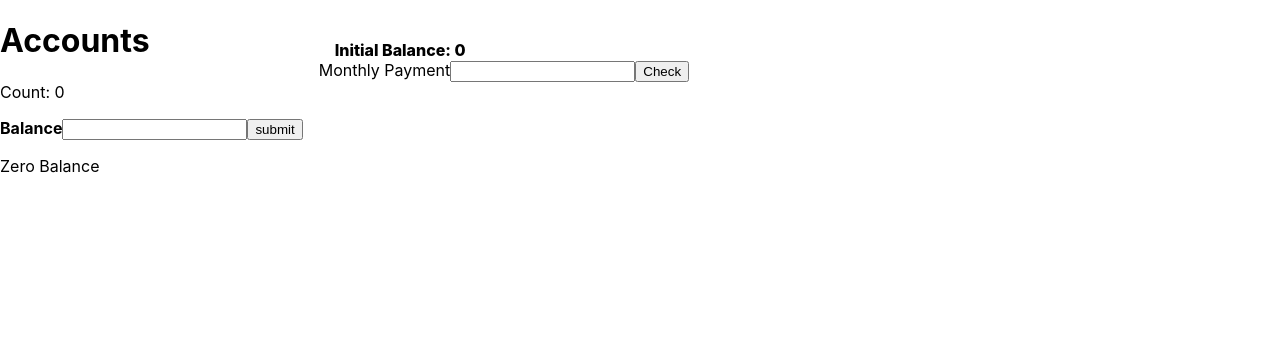
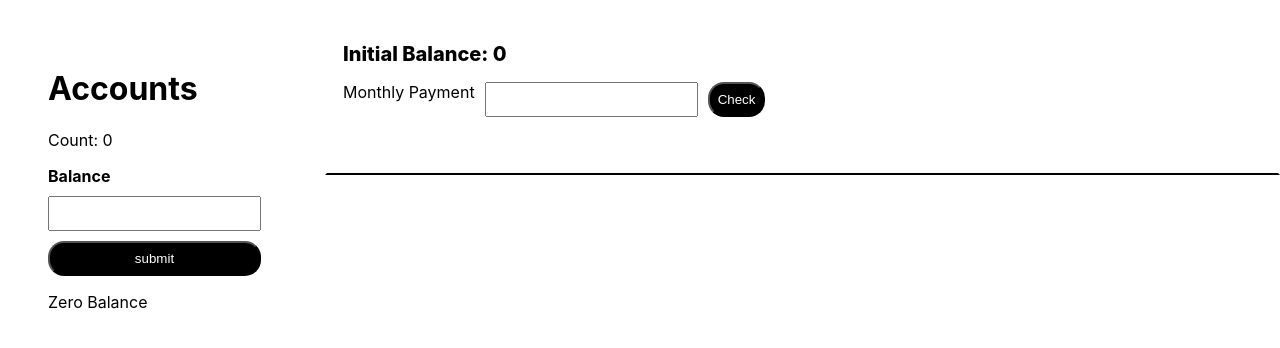
Before and after one commit to Ragesh-A/payment-log, a React (Create React App) app: page / in a window 1280 px wide. Shown: the top 348 px of the page. Built offline with nearby package versions, Linux system fonts and the light colour scheme.

Commit message:
UI updated

```diff
--- a/src/App.css
+++ b/src/App.css
@@ -4,20 +4,32 @@
 	width: 100%;
 	gap: 1rem;
 }
-.border-b-2 {
-  border-bottom: 2px;
+
+.font-bold {
+	font-weight: 800;
 }
-
-.border-black {
-  border-bottom: black;
+.text-2xl {
+	font-size: 1.25rem;
 }
-.font-bold{
-  font-weight: 800;
-} .text-2xl{
-  font-size: 1rem;
-} .my-3 {
+.my-3 {
 	margin: 0 1rem;
 }
 .py-2 {
 	padding: 2.5rem 0;
 }
+.flex {
+	display: flex;
+}
+button {
+	color: white;
+	background-color: black;
+	padding: 0.5rem;
+	border-radius: 1rem;
+}
+
+input {
+  padding: .5rem 1rem;
+}
+.content {
+   flex-grow: 1;
+}
--- a/src/App.js
+++ b/src/App.js
@@ -10,7 +10,7 @@ function App() {
 		<Provider store={store}>
 			<main className='app'>
 				<SideBar />
-				<div className=''>
+				<div className='content'>
 					<Header />
 					<LineGraph />
 				</div>
--- a/src/components/Header.jsx
+++ b/src/components/Header.jsx
@@ -1,6 +1,8 @@
 import React, { useEffect, useState } from 'react'
 import { useDispatch, useSelector } from 'react-redux'
 import { setMonthly } from '../store/features/userAccounts'
+
+import './header.css'
 
 const Header = () => {
   const [total, setTotal] = useState(0)
@@ -21,9 +23,9 @@ const Header = () => {
   }, [accounts])
 
   return (
-    <div className='border-b-2 border-black py-2' data-testid='header'>
+    <div className='header border-b-2 border-black py-2' data-testid='header'>
       <h3 className='font-bold text-2xl my-3'>Initial Balance: {total}</h3>
-      <div className="">
+      <div className="monthly-input-wrap">
         <label htmlFor="payment">Monthly Payment</label>
         <input
           type="number"
--- a/src/components/LineGraph.jsx
+++ b/src/components/LineGraph.jsx
@@ -12,6 +12,8 @@ import {
 import { useEffect, useState } from 'react';
 import { Line } from 'react-chartjs-2';
 import { useSelector } from 'react-redux';
+
+import './lineGraph.css'
 
 ChartJS.register(
 	CategoryScale,
@@ -33,13 +35,12 @@ const LineGraph = () => {
 		if (!monthlyPayment) return;
 		const total = accounts.reduce((acc, curr) => acc + curr.balance, 0);
     const newValues = [total];
-    const newLabel = []
+    const newLabel = [0]
     let balance = total;
-    let index = 0;
+    let index = 1;
     while (balance >= 0) {
-      const remain = balance - monthlyPayment
-      if (remain === 0) break;
-      newValues.push(remain);
+			const remain = balance - monthlyPayment
+      newValues.push(remain > 0 ? remain : '0');
       newLabel.push(index)
       index++
 			balance -= monthlyPayment;
@@ -49,7 +50,6 @@ const LineGraph = () => {
 	}, [monthlyPayment, accounts]);
 
 
-  console.log(label);
 
 	const data = {
 		labels: label,
@@ -59,7 +59,7 @@ const LineGraph = () => {
 				label: 'amount',
 				data: values,
 				borderColor: '#6060D8',
-				backgroundColor: '#6060D899',
+				backgroundColor: 'transparent',
 			},
 		],
 	};
@@ -79,6 +79,11 @@ const LineGraph = () => {
 
 	if (!monthlyPayment) return null;
 
-	return <>{data && values && <Line options={options} data={data} data-testid='graph'/>}</>;
+	return <>{data && values && (
+		<div className="">
+			<h3>Balance of account after a number of month</h3>
+			<Line options={options} data={data} data-testid='graph' className='line-chart'/>
+		</div>
+	)}</>;
 };
 export default LineGraph;
--- a/src/components/SideBar.jsx
+++ b/src/components/SideBar.jsx
@@ -1,6 +1,8 @@
 import React, { useState } from 'react';
 import { useDispatch, useSelector } from 'react-redux';
 import { createAccount } from '../store/features/userAccounts';
+
+import './sidebar.css'
 
 const SideBar = () => {
 	const [newAmount, setNewAmount] = useState();
@@ -17,10 +19,10 @@ const SideBar = () => {
 	};
 
 	return (
-		<div className='' data-testid='sidebar'>
+		<div className='sidebar' data-testid='sidebar'>
 			<h1 className=''>Accounts</h1>
 			<p className=''>Count: {accounts && accounts.length}</p>
-      <form onSubmit={handleSubmit}>
+      <form onSubmit={handleSubmit} className='flex balance-box'>
         <b>
 
 				<label htmlFor='newAmount' className=''>
@@ -40,7 +42,7 @@ const SideBar = () => {
 				<p>Zero Balance</p>
 			) :
 			// index as a key not recommended. But Each account has a single property - a balance
-			accounts?.map((account, index) => <p key={'index'}>Balance: { account?.balance}</p>)
+			accounts?.map((account, index) => <p key={'index'} className='balances'>Balance: { account?.balance}</p>)
 			}
 		</div>
 	);
--- /dev/null
+++ b/src/components/header.css
@@ -0,0 +1,9 @@
+.header{
+  border: 2px solid transparent;
+  border-bottom-color: black;
+}
+.monthly-input-wrap {
+  display: flex;
+  gap: 10px;
+  padding: 1rem;
+}
--- /dev/null
+++ b/src/components/lineGraph.css
@@ -0,0 +1,4 @@
+.line-chart {
+  max-width: 850px;
+  max-height: 500px;
+}
--- /dev/null
+++ b/src/components/sidebar.css
@@ -0,0 +1,10 @@
+.sidebar {
+  padding: 3rem;
+}
+.balance-box {
+  flex-direction: column;
+  gap: 10px;
+}
+.balances {
+  font-weight: 700;
+}
```
Lines whose indentation alone changed are shown as unchanged.
